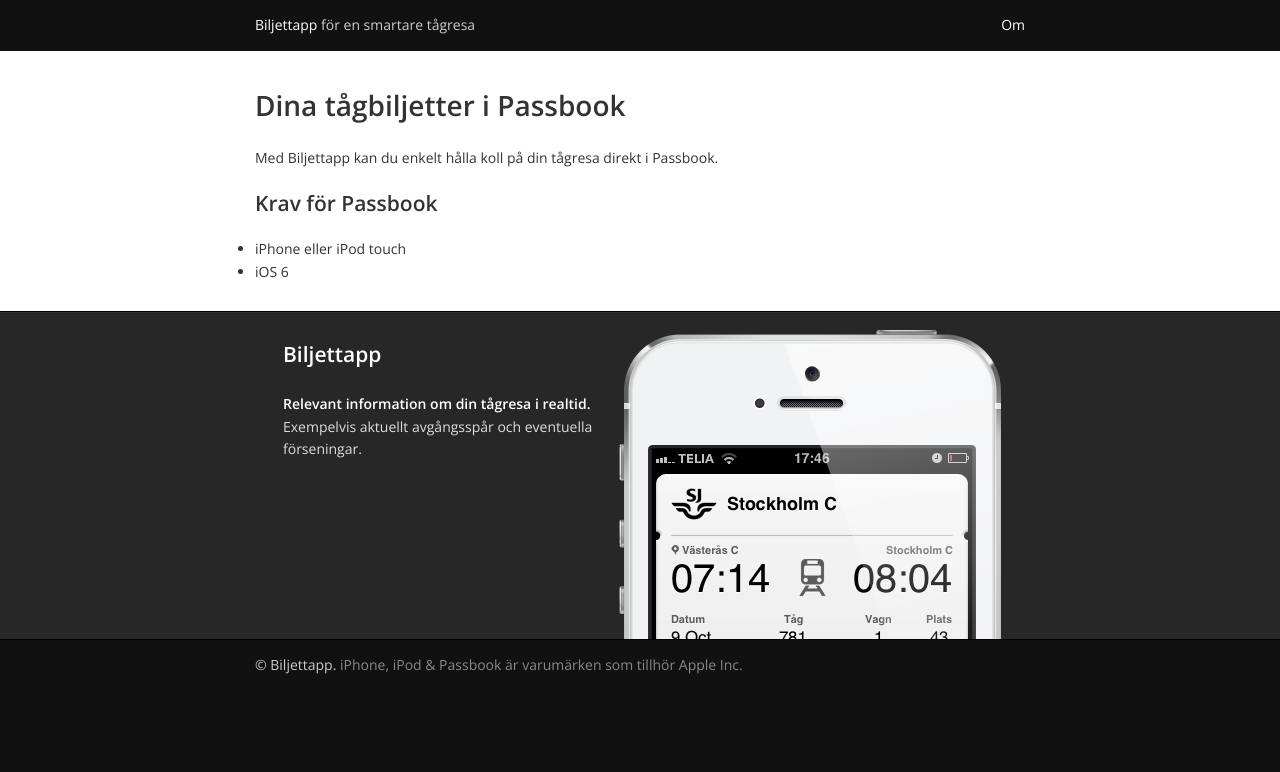
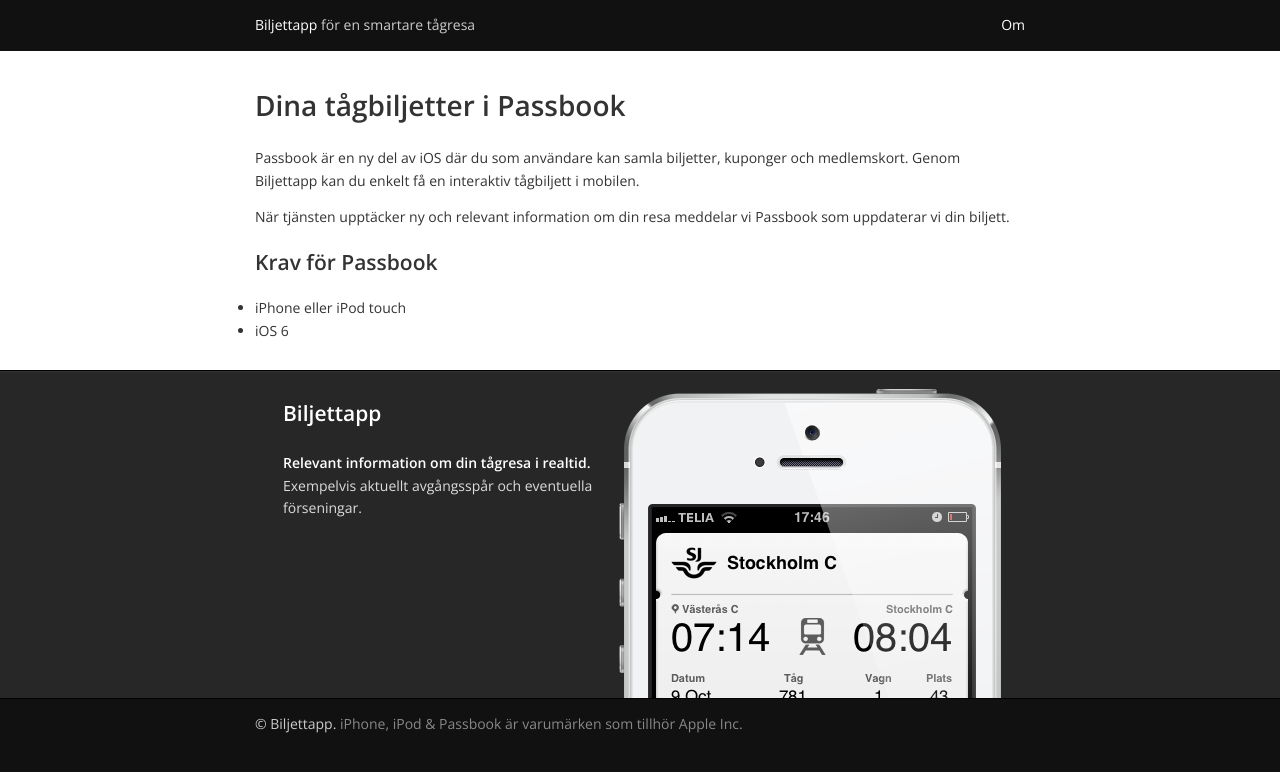
Before and after one commit to biljettapp/biljettapp.github.com, a Jekyll site: the page built from passbook/index.md, in a window 1280 px wide. Shown: the top 772 px of the page. Built offline with Jekyll 4.4.1, drawn with Linux system fonts in a browser that asks for light colours.

Commit message:
Added Passbook graphics and copy.

```diff
--- a/index.html
+++ b/index.html
@@ -2,6 +2,7 @@
 layout: front
 title: Biljettapp är till för dig som resenär
 description: Håll järnkoll på din tågresa med en smart biljett i mobilen.
+image: passbook.png
 ---
 
 <h1>Kom igång med Biljettapp</h1>
--- a/passbook/index.md
+++ b/passbook/index.md
@@ -1,11 +1,14 @@
 ---
 layout: page
 title: Dina tågbiljetter i Passbook
+image: passbook.png
 ---
 
 # Dina tågbiljetter i Passbook
 
-Med Biljettapp kan du enkelt hålla koll på din tågresa direkt i Passbook.
+Passbook är en ny del av iOS där du som användare kan samla biljetter, kuponger och medlemskort. Genom Biljettapp kan du enkelt få en interaktiv tågbiljett i mobilen.
+
+När tjänsten upptäcker ny och relevant information om din resa meddelar vi Passbook som uppdaterar vi din biljett.
 
 ## Krav för Passbook
 
```
